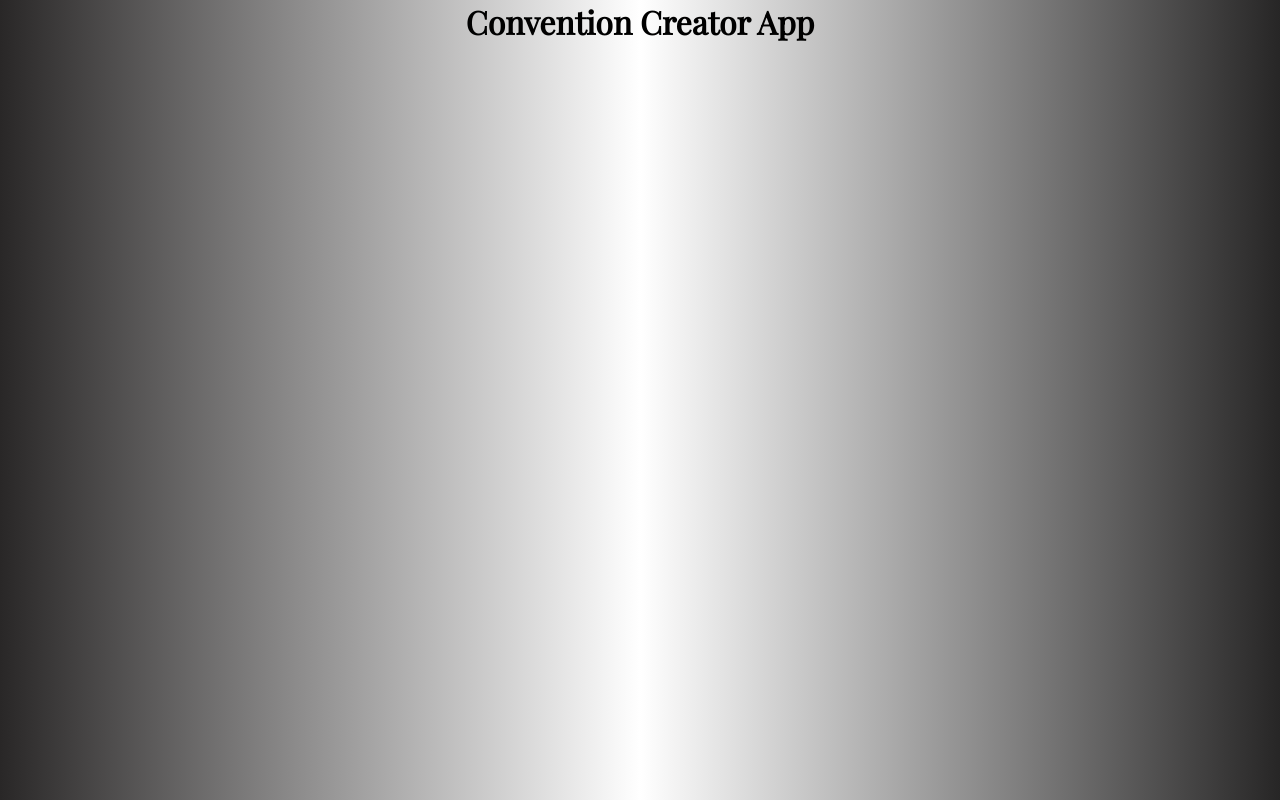
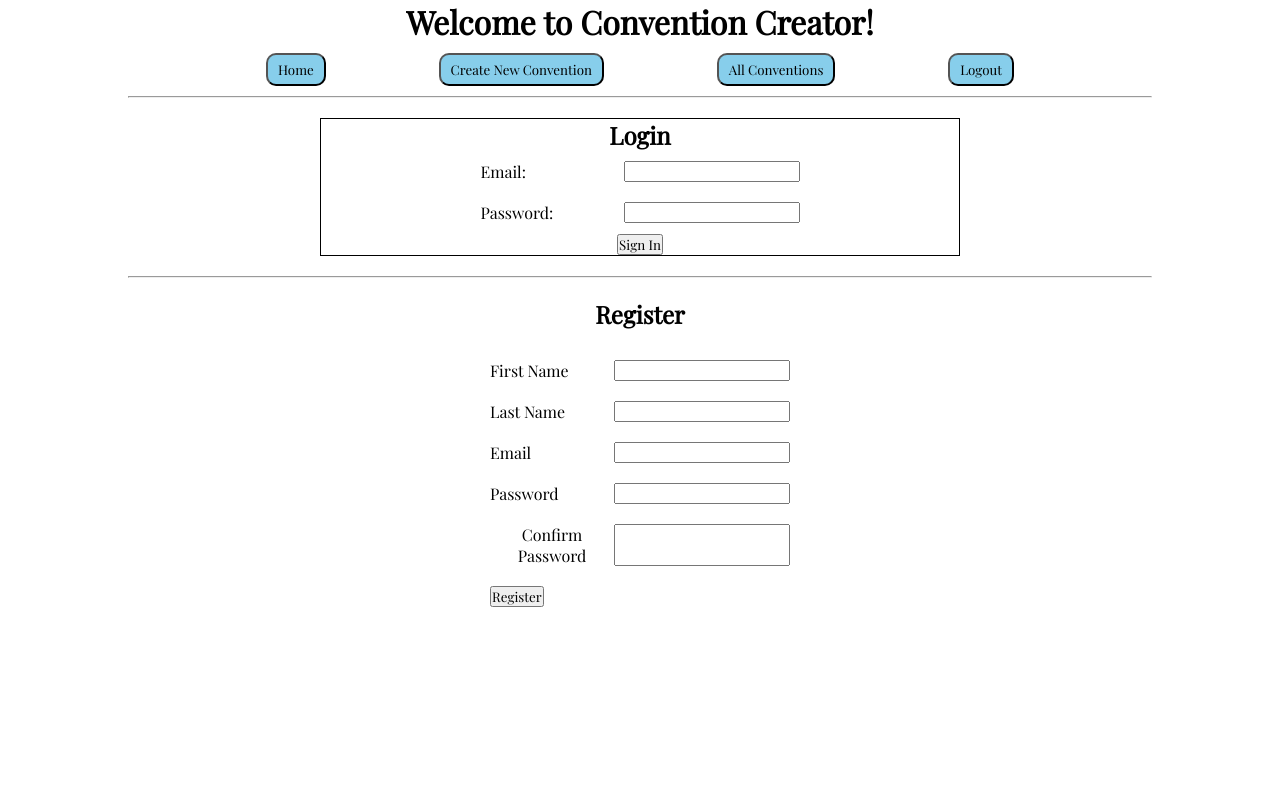
Before and after one commit to BrianTheLion328/HorrorConventionWebsite, a React (Create React App) app in the folder client/: page / in a window 1280 px wide. Built offline with nearby package versions, Linux system fonts and the light colour scheme.

Commit message:
logreg files

```diff
--- a/client/src/App.css
+++ b/client/src/App.css
@@ -12,7 +12,8 @@ h1 {
   font-family: 'Playfair Display', serif;
 }
 body{
-  background-image: linear-gradient(to right, rgb(41, 39, 39), rgb(255, 255, 255), rgb(39, 38, 38));
+  /* background-image: linear-gradient(to right, rgb(41, 39, 39), rgb(255, 255, 255), rgb(39, 38, 38)); */
+
 }
 /* Details of individual convention with list of celebs */
 
@@ -242,3 +243,51 @@ span.your-conventions-link  {
   margin: 5px 10px;
   font-size: 19px;
 }
+
+/* HEADER STYLING */
+.main-header {
+  width: 60%;
+  padding: 10px;
+  margin: 10px;
+  display: flex;
+  justify-content: space-between;
+  margin: auto;
+}
+.main-header button {
+  background-color: skyblue;
+  padding: 6px 10px;
+  border-radius: 10px;
+}
+
+/* LOGIN FORM */
+.login-container {
+  width: 50%;
+  margin: 20px auto;
+  border: 1px solid black;
+}
+.login-form{
+  display: flex;
+  flex-direction: column;
+}
+.login-form-div {
+  display: flex;
+  width: 50%;
+  justify-content: space-between;
+  margin: 10px auto;
+}
+/* REGISTER FORM */
+.register-container {
+  width: 50%;
+  margin: 20px auto;
+}
+.register-form {
+  margin: 20px;
+  display: flex;
+  flex-direction: column;
+}
+.register-form-div {
+  display: flex;
+  width: 50%;
+  justify-content: space-between;
+  margin: 10px auto;
+}
--- a/client/src/App.js
+++ b/client/src/App.js
@@ -5,14 +5,17 @@ import ConventionList from './components/ConventionList';
 import Details from './components/Details';
 import EditCelebrity from './components/EditCelebrity';
 import EditConvention from './components/EditConvention';
+import LogReg from "./views/LogRes";
+import Header from "./views/Header";
 
 function App() {
   return (
     <div className="App">
-      <h1>Convention Creator App</h1>
+      {/* <h1>Convention Creator App</h1> */}
+      <Header />
+      <hr style={{width: "80%", margin: "auto"}}/>
       <Router>
-        {/* <Login />
-        <Register /> */}
+        <LogReg path="/" />
         <ConventionForm path="/convention-creator" />
         <ConventionList path="/all-conventions" />
         <Details path="/convention/:id" />
--- a/client/src/components/CelebrityForm.js
+++ b/client/src/components/CelebrityForm.js
@@ -25,7 +25,7 @@ export default function CelebrityForm(props) {
 
         console.log("ADD CELEBRITY: ", addCelebrity);
 
-        axios.post("http://localhost:8000/api/celebrities", newCelebrity)
+        axios.post("http://localhost:8000/api/celebrities", newCelebrity, {withCredentials: true})
             .then(res => {
                 console.log("AXIOS POST NEW CELEBRITY: ", res.data)
                 const newCeleb = res.data
--- a/client/src/components/ConventionForm.js
+++ b/client/src/components/ConventionForm.js
@@ -21,7 +21,7 @@ export default function ConventionForm(props) {
         }
         console.log("New Convention: ", newConvention)
 
-        axios.post("http://localhost:8000/api/conventions", newConvention)
+        axios.post("http://localhost:8000/api/conventions", newConvention, {withCredentials: true})
             .then(res => {
                 console.log(res.data)
                 navigate('/all-conventions')
--- a/client/src/components/ConventionList.js
+++ b/client/src/components/ConventionList.js
@@ -8,7 +8,7 @@ export default function ConventionList() {
     const [conventions, setConventions] = useState([])
 
     useEffect(() => {
-        axios.get("http://localhost:8000/api/conventions")
+        axios.get("http://localhost:8000/api/conventions", {withCredentials: true})
             .then((res) => {
                 setConventions(res.data)
             })
--- a/client/src/components/Details.js
+++ b/client/src/components/Details.js
@@ -12,7 +12,7 @@ export default function Details(props) {
     const [errors, setErrors] = useState('')
 
     useEffect(() => {
-        axios.get(`http://localhost:8000/api/conventions/${id}`)
+        axios.get(`http://localhost:8000/api/conventions/${id}`, {withCredentials: true})
             .then(res => {
                 console.log("DETAILS PAGE RES.DATA: ", res.data)
                 setConvention( {...res.data} )
--- a/client/src/components/EditCelebrity.js
+++ b/client/src/components/EditCelebrity.js
@@ -12,7 +12,7 @@ export default function EditCelebrity(props) {
     const [errors, setErrors] = useState([])
 
     useEffect(() => {
-        axios.get(`http://localhost:8000/api/celebrities/${id}`)
+        axios.get(`http://localhost:8000/api/celebrities/${id}`, {withCredentials: true})
             .then(res => {
                 setCelebName(res.data.celebName)
                 setMovie(res.data.celebMovie)
--- a/client/src/components/EditConvention.js
+++ b/client/src/components/EditConvention.js
@@ -12,7 +12,7 @@ export default function EditConvention(props) {
     const [errors, setErrors] = useState([])
 
     useEffect(() => {
-        axios.get(`http://localhost:8000/api/conventions/${id}`)
+        axios.get(`http://localhost:8000/api/conventions/${id}`, {withCredentials: true})
             .then(res => {
                 setConName(res.data.conventionName)
                 setConCity(res.data.conventionCity)
--- /dev/null
+++ b/client/src/components/Login.js
@@ -0,0 +1,61 @@
+import React, { useState } from 'react';
+import axios from 'axios';
+import { navigate } from '@reach/router';
+
+export default function Login() {
+    const [email, setEmail] = useState('');
+    const [password, setPassword] = useState('');
+    const [errorMessage, setErrorMessage] = useState("");
+
+    const login = (e) => {
+        e.preventDefault()
+
+        axios.post("http://localhost:8000/api/user/login", {
+            email: email, password: password
+        },
+        {   // this will force the sending of cookies so they can be updated
+            // XMLHttpRequest from a different domain cannot set cookie values for their own domain
+            // unless withCredentials is set to true before making the request
+            withCredentials: true
+        }
+        )
+        .then((res) => {
+            console.log("LOGIN RES.DATA: ", res.data);
+            navigate("/all-conventions")
+        })
+        .catch(err => {
+            console.log(err)
+            setErrorMessage(err.response.data.msg)
+        })
+    }
+
+    return (
+        <div className="login-container">
+            <h2>Login</h2>
+            <p className="error-text">{errorMessage ? errorMessage: ""}</p>
+            <form className="login-form" onSubmit={login}>
+                <div className="login-form-div">
+                    <label>Email:</label>
+                    <input
+                    type="text"
+                    name="email"
+                    value={email}
+                    onChange={(e) => setEmail(e.target.value)}
+                    />
+                </div>
+                <div className="login-form-div">
+                    <label>Password:</label>
+                    <input
+                    type="password"
+                    name="password"
+                    value={password}
+                    onChange={(e) => setPassword(e.target.value)}
+                    />
+                </div>
+                <div>
+                    <button type="submit">Sign In</button>
+                </div>
+            </form>
+        </div>
+    )
+}
--- /dev/null
+++ b/client/src/components/RegisterUser.js
@@ -0,0 +1,108 @@
+import React, {useState} from 'react';
+import axios from "axios";
+import "../App.css"
+
+export default function RegisterUser(props) {
+    const [firstName, setFirstName] = useState("");
+    const [lastName, setLastName] = useState("");
+    const [email, setEmail] = useState("");
+    const [password, setPassword] = useState("");
+    const [confirmPassword, setConfirmPassword] = useState("");
+    const [confirmReg, setConfirmReg] = useState("");
+    const [errs, setErrs] = useState({})
+
+    const register = e => {
+        e.preventDefault();
+
+        const newUser = {
+            firstName: firstName,
+            lastName: lastName,
+            email: email,
+            password: password,
+            confirmPassword: confirmPassword,
+        };
+
+        axios.post("http://localhost:8000/api/user/register",
+        newUser, {
+            withCredentials: true
+        })
+        .then(res => {
+            console.log("REGISTER USER AXIOS POST: ", res.data);
+
+            setFirstName('')
+            setLastName('')
+            setEmail('')
+            setPassword('')
+            setConfirmPassword('');
+            setErrs({}) // reset errors state if it was successful
+            setConfirmReg("Thank you for registering! You can now log in!")
+        })
+        .catch((err) => {
+            console.log(err)
+            setErrs(err.response.data.errors)
+        });
+    };
+
+
+
+    return (
+        <div className="register-container">
+            <h2>Register</h2>
+            {
+                confirmReg ?
+                <h4 style={{color: "green"}}>{confirmReg}</h4>
+                : null
+            }
+            <form className="register-form" onSubmit={register}>
+                <div className="register-form-div">
+                    <label>First Name</label>
+                    {
+                        errs.firstName ?
+                        <span className="error-text">{errs.firstName.message}</span>
+                        : null
+                    }
+                    <input type="text" name="firstName" value={firstName} onChange={(e) => setFirstName(e.target.value)}/>
+                </div>
+                <div className="register-form-div">
+                    <label>Last Name</label>
+                    {
+                        errs.lastName ?
+                        <span className="error-text">{errs.lastName.message}</span>
+                        : null
+                    }
+                    <input type="text" name="lastName" value={lastName} onChange={(e) => setLastName(e.target.value)} />
+                </div>
+                <div className="register-form-div">
+                    <label>Email</label>
+                    {
+                        errs.email ?
+                        <span className="error-text">{errs.email.message}</span>
+                        : null
+                    }
+                    <input type="text" name="email" value={email} onChange={(e) => setEmail(e.target.value)} />
+                </div>
+                <div className="register-form-div">
+                    <label>Password</label>
+                    {
+                        errs.password ?
+                        <span className="error-text">{errs.password.message}</span>
+                        : null
+                    }
+                    <input type="password" name="password" value={password} onChange={(e) => setPassword(e.target.value)} />
+                </div>
+                <div className="register-form-div">
+                    <label>Confirm Password</label>
+                    {
+                        errs.confirmPassword ?
+                        <span className="error-text">{errs.confirmPassword.message}</span>
+                        : null
+                    }
+                    <input type="password" name="confirmPassword" value={confirmPassword} onChange={(e) => setConfirmPassword(e.target.value)} />
+                </div>
+                <div className="register-form-div register-form-button">
+                    <button type="submit">Register</button>
+                </div>
+            </form>
+        </div>
+    )
+}
--- a/client/src/views/Header.js
+++ b/client/src/views/Header.js
@@ -0,0 +1,37 @@
+import React from 'react';
+import { navigate } from "@reach/router";
+import axios from "axios";
+import '../App.css'
+
+export default function Header() {
+
+    const logout = (e) => {
+        e.preventDefault();
+
+        axios.post("http://localhost:8000/api/user/logout", {
+            // no body required for this request, but you need to include a empty body object
+            // so that post can get to the third parameter (withCredentials: true).
+        }, {
+            withCredentials: true,
+        })
+        .then((res) => {
+            console.log(res.data);
+            navigate("/");
+        })
+        .catch(err => {
+            console.log(err)
+        });
+    };
+
+    return (
+        <div>
+            <h1>Welcome to Convention Creator!</h1>
+            <div className="main-header">
+                <button onClick={() => navigate("/home")}>Home</button>
+                <button onClick={() => navigate("/convention-creator")}>Create New Convention</button>
+                <button onClick={() => navigate("/all-conventions")}>All Conventions</button>
+                <button onClick={(e) => logout(e)} >Logout</button>
+            </div>
+        </div>
+    )
+}
--- a/client/src/views/LogRes.js
+++ b/client/src/views/LogRes.js
@@ -0,0 +1,15 @@
+import React from 'react';
+import Login from "../components/Login";
+import RegisterUser from "../components/RegisterUser";
+
+const LogReg = () => {
+    return (
+        <div className="container-flex">
+            <Login />
+            <hr style={{width: "80%", margin: "auto"}}/>
+            <RegisterUser />
+        </div>
+    )
+}
+
+export default LogReg
```
Also changed, not shown: 2 other files (tests, documents, lock files or other folders).
